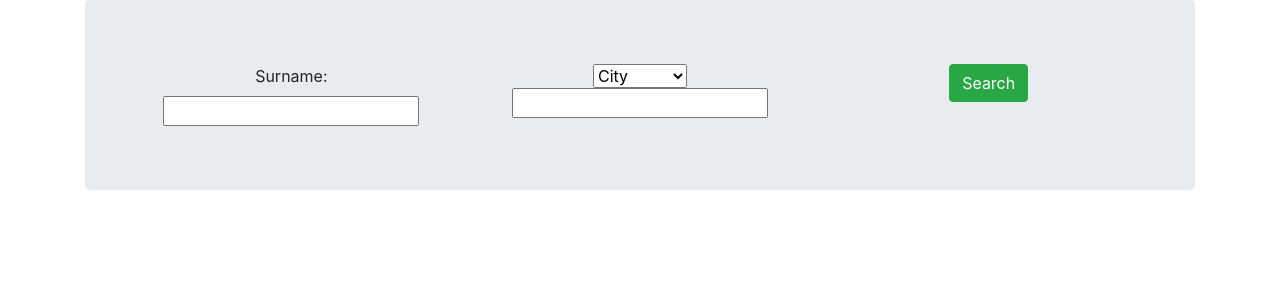
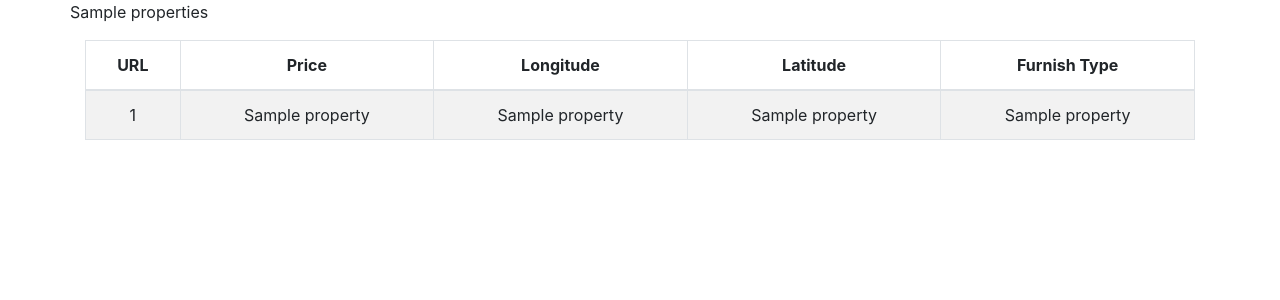
Before and after one commit to mabely/project_hero, a Flask app: template templates/pages/properties.html in a window 1280 px wide. Shown: the part 56-356 px from the top of the page. Run offline with Flask 2, Linux system fonts and the light colour scheme; the template is opened without the code that fills it: most values are stand-ins (such as "Sample title", 1, 10 or a date in 2020); parts of the project's set-up code (start-up, migrations or seed data) failed here and were passed over; some libraries are stand-ins or nearby versions.

Commit message:
Adds db query to app route file

```diff
--- a/templates/pages/properties.html
+++ b/templates/pages/properties.html
@@ -2,7 +2,7 @@
 
 {% block content %}
 
-<div class="jumbotron">
+<!-- <div class="jumbotron">
     <form action="/" method="POST">
         <div class="container">
             <div class="row">
@@ -25,41 +25,35 @@
             </div>
         </div>
     </form>
-</div>
-{% if search %}
+</div> -->
+{% if properties %}
 <div class="row">
-<p>{{ search }}</p>
+<p>{{ properties }}</p>
 </div>
 
 <table id="example" class="table table-striped table-bordered table-hover" style="width:100%">
     <thead>
         <tr>
-            <th>Last Name</th>
-            <th>First Name</th>
-            <th>Address</th>
-            <th>City</th>
-            <th>Region</th>
-            <th>Postcode</th>
-            <th>Telephone</th>
+            <th>URL</th>
+            <th>Price</th>
+            <th>Longitude</th>
+            <th>Latitude</th>
+            <th>Furnish Type</th>
             <!-- <th>X</th>
             <th>Y</th> -->
         </tr>
     </thead>
     <tbody>
-    {% for person in search %}
+    {% for property in properties %}
         <tr>
-            <td>{{ person[1] }}</td>
-            <td>{{ person[0] }}</td>
-            <td>{{ person[2] }}</td>
-            <td>{{ person[3] }}</td>
-            <td>{{ person[4] }}</td>
-            <td>{{ person[5] }}</td>
-            <td>{{ person[6] }}</td>
+            <td>{{ property[0] }}</td>
+            <td>{{ property[1] }}</td>
+            <td>{{ property[2] }}</td>
+            <td>{{ property[3] }}</td>
+            <td>{{ property[4] }}</td>
         </tr>
     {% endfor %}
     </tbody>
 </table>
-{% elif not search and request_type == 'POST' %}
-<p>Sorry, we didn't find any matches.</p>
 {% endif %}
 {% endblock %}
--- a/web_app.py
+++ b/web_app.py
@@ -1,4 +1,5 @@
 from flask import Flask, render_template, request
+import main
 
 app = Flask(__name__)
 
@@ -6,13 +7,14 @@ app = Flask(__name__)
 def index():
     return render_template('pages/index.html')
 
-@app.route('/properties', method='GET')
+@app.route('/properties', methods=['GET'])
 def properties_get():
-    return render_template('pages/properties.html')
+    properties = main.return_db()
+    return render_template('pages/properties.html', properties=properties)
 
-@app.route('/properties', method='POST')
-def properties_post():
-    return render_template('pages/properties.html')
+# @app.route('/properties', methods=['POST'])
+# def properties_post():
+#     return render_template('pages/properties.html')
 
 if __name__ == '__main__':
     app.run()
```
Also changed, not shown: db.py (+11 -3 lines), main.py (+9 -2 lines).
